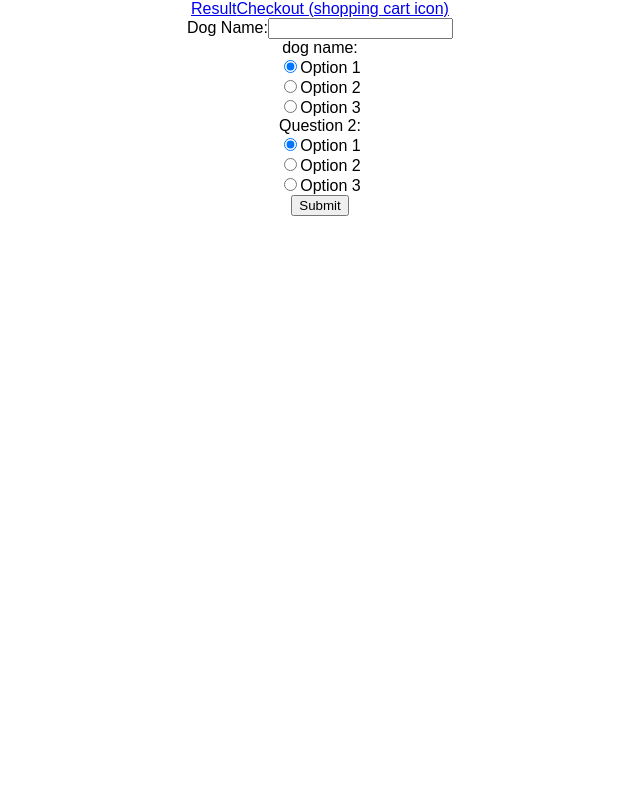
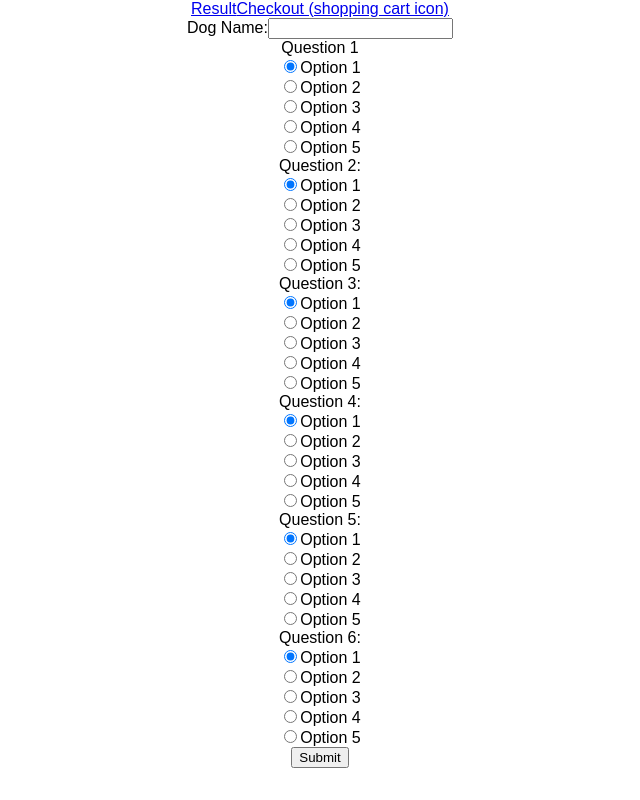
Before and after one commit to tbricca/hallo-doggos, a React (Create React App) app: page / in a window 1280 px wide. Shown: the whole page, without its empty margins (320-960 px from the left). Built offline with nearby package versions, Linux system fonts and the light colour scheme.

Commit message:
added redirect to display and more questions

```diff
--- a/src/Quiz.js
+++ b/src/Quiz.js
@@ -1,5 +1,6 @@
 import React, { Component } from 'react';
 import './App.css';
+import { BrowserRouter as Route, Redirect } from 'react-router-dom';
 
 class Quiz extends Component {
   constructor(props) {
@@ -7,7 +8,12 @@ class Quiz extends Component {
     this.state = {
       name: '',
       selectedOptionQ1: 'option1',
-      selectedOptionQ2: 'option1'
+      selectedOptionQ2: 'option1',
+      selectedOptionQ3: 'option1',
+      selectedOptionQ4: 'option1',
+      selectedOptionQ5: 'option1',
+      selectedOptionQ6: 'option1',
+      redirect: false
     }
     this.handleOptionChange = this.handleOptionChange.bind(this);
     this.handleSubmit = this.handleSubmit.bind(this);
@@ -24,9 +30,16 @@ class Quiz extends Component {
 
   handleSubmit(e) {
     e.preventDefault();
+    this.setState({
+      redirect: true
+    })
     console.log('submitted');
   }
   render() {
+    const{redirect} = this.state;
+    if(redirect){
+      return <Redirect to ='/display'/>
+    }
     return (
       <div className="App">
       <form onSubmit={this.handleSubmit}>
@@ -40,7 +53,7 @@ class Quiz extends Component {
           onChange={this.handleOptionChange} />
         </label>
         </div>
-        <div className="Q1"> dog name: {this.state.name}
+        <div className="Q1"> Question 1
           <div className="radio">
             <label>
               <input
@@ -76,7 +89,31 @@ class Quiz extends Component {
             Option 3
             </label>
         </div>
+        <div className="radio">
+          <label>
+            <input type="radio"
+            name="selectedOptionQ1"
+            value="option4"
+            checked={this.state.selectedOptionQ1 === 'option4'}
+            onChange={this.handleOptionChange}
+            />
+            Option 4
+            </label>
+        </div>
+        <div className="radio">
+          <label>
+            <input type="radio"
+            name="selectedOptionQ1"
+            value="option5"
+            checked={this.state.selectedOptionQ1 === 'option5'}
+            onChange={this.handleOptionChange}
+            />
+            Option 5
+            </label>
+        </div>
       </div>
+
+
       <div className="Q2"> Question 2:
         <div className="radio">
           <label>
@@ -113,7 +150,276 @@ class Quiz extends Component {
           Option 3
           </label>
       </div>
+      <div className="radio">
+        <label>
+          <input type="radio"
+          name="selectedOptionQ2"
+          value="option4"
+          checked={this.state.selectedOptionQ2 === 'option4'}
+          onChange={this.handleOptionChange}
+          />
+          Option 4
+          </label>
+      </div>
+      <div className="radio">
+        <label>
+          <input type="radio"
+          name="selectedOptionQ2"
+          value="option5"
+          checked={this.state.selectedOptionQ2 === 'option5'}
+          onChange={this.handleOptionChange}
+          />
+          Option 5
+          </label>
+      </div>
     </div>
+
+
+    <div className="question"> Question 3:
+      <div className="radio">
+        <label>
+          <input
+            type="radio"
+            name="selectedOptionQ3"
+            value="option1"
+            checked={this.state.selectedOptionQ3 === 'option1'}
+            onChange={this.handleOptionChange}
+             />
+            Option 1
+        </label>
+      </div>
+    <div className="radio">
+      <label>
+        <input
+          type="radio"
+          name="selectedOptionQ3"
+          value="option2"
+          checked={this.state.selectedOptionQ3 === 'option2'}
+          onChange={this.handleOptionChange}
+        />
+        Option 2
+        </label>
+    </div>
+    <div className="radio">
+      <label>
+        <input type="radio"
+        name="selectedOptionQ3"
+        value="option3"
+        checked={this.state.selectedOptionQ3 === 'option3'}
+        onChange={this.handleOptionChange}
+        />
+        Option 3
+        </label>
+    </div>
+    <div className="radio">
+      <label>
+        <input type="radio"
+        name="selectedOptionQ3"
+        value="option4"
+        checked={this.state.selectedOptionQ3 === 'option4'}
+        onChange={this.handleOptionChange}
+        />
+        Option 4
+        </label>
+    </div>
+    <div className="radio">
+      <label>
+        <input type="radio"
+        name="selectedOptionQ3"
+        value="option5"
+        checked={this.state.selectedOptionQ3 === 'option5'}
+        onChange={this.handleOptionChange}
+        />
+        Option 5
+        </label>
+    </div>
+  </div>
+
+
+  <div className="question"> Question 4:
+    <div className="radio">
+      <label>
+        <input
+          type="radio"
+          name="selectedOptionQ4"
+          value="option1"
+          checked={this.state.selectedOptionQ4 === 'option1'}
+          onChange={this.handleOptionChange}
+           />
+          Option 1
+      </label>
+    </div>
+  <div className="radio">
+    <label>
+      <input
+        type="radio"
+        name="selectedOptionQ4"
+        value="option2"
+        checked={this.state.selectedOptionQ4 === 'option2'}
+        onChange={this.handleOptionChange}
+      />
+      Option 2
+      </label>
+  </div>
+  <div className="radio">
+    <label>
+      <input type="radio"
+      name="selectedOptionQ4"
+      value="option3"
+      checked={this.state.selectedOptionQ4 === 'option3'}
+      onChange={this.handleOptionChange}
+      />
+      Option 3
+      </label>
+  </div>
+  <div className="radio">
+    <label>
+      <input type="radio"
+      name="selectedOptionQ4"
+      value="option4"
+      checked={this.state.selectedOptionQ4 === 'option4'}
+      onChange={this.handleOptionChange}
+      />
+      Option 4
+      </label>
+  </div>
+  <div className="radio">
+    <label>
+      <input type="radio"
+      name="selectedOptionQ4"
+      value="option5"
+      checked={this.state.selectedOptionQ4 === 'option5'}
+      onChange={this.handleOptionChange}
+      />
+      Option 5
+      </label>
+  </div>
+</div>
+
+
+<div className="question"> Question 5:
+  <div className="radio">
+    <label>
+      <input
+        type="radio"
+        name="selectedOptionQ5"
+        value="option1"
+        checked={this.state.selectedOptionQ5 === 'option1'}
+        onChange={this.handleOptionChange}
+         />
+        Option 1
+    </label>
+  </div>
+<div className="radio">
+  <label>
+    <input
+      type="radio"
+      name="selectedOptionQ5"
+      value="option2"
+      checked={this.state.selectedOptionQ5 === 'option2'}
+      onChange={this.handleOptionChange}
+    />
+    Option 2
+    </label>
+</div>
+<div className="radio">
+  <label>
+    <input type="radio"
+    name="selectedOptionQ5"
+    value="option3"
+    checked={this.state.selectedOptionQ5 === 'option3'}
+    onChange={this.handleOptionChange}
+    />
+    Option 3
+    </label>
+</div>
+<div className="radio">
+  <label>
+    <input type="radio"
+    name="selectedOptionQ5"
+    value="option4"
+    checked={this.state.selectedOptionQ5 === 'option4'}
+    onChange={this.handleOptionChange}
+    />
+    Option 4
+    </label>
+</div>
+<div className="radio">
+  <label>
+    <input type="radio"
+    name="selectedOptionQ5"
+    value="option5"
+    checked={this.state.selectedOptionQ5 === 'option5'}
+    onChange={this.handleOptionChange}
+    />
+    Option 5
+    </label>
+</div>
+</div>
+
+
+<div className="question"> Question 6:
+  <div className="radio">
+    <label>
+      <input
+        type="radio"
+        name="selectedOptionQ6"
+        value="option1"
+        checked={this.state.selectedOptionQ6 === 'option1'}
+        onChange={this.handleOptionChange}
+         />
+        Option 1
+    </label>
+  </div>
+<div className="radio">
+  <label>
+    <input
+      type="radio"
+      name="selectedOptionQ6"
+      value="option2"
+      checked={this.state.selectedOptionQ6 === 'option2'}
+      onChange={this.handleOptionChange}
+    />
+    Option 2
+    </label>
+</div>
+<div className="radio">
+  <label>
+    <input type="radio"
+    name="selectedOptionQ6"
+    value="option3"
+    checked={this.state.selectedOptionQ6 === 'option3'}
+    onChange={this.handleOptionChange}
+    />
+    Option 3
+    </label>
+</div>
+<div className="radio">
+  <label>
+    <input type="radio"
+    name="selectedOptionQ6"
+    value="option4"
+    checked={this.state.selectedOptionQ6 === 'option4'}
+    onChange={this.handleOptionChange}
+    />
+    Option 4
+    </label>
+</div>
+<div className="radio">
+  <label>
+    <input type="radio"
+    name="selectedOptionQ6"
+    value="option5"
+    checked={this.state.selectedOptionQ6 === 'option5'}
+    onChange={this.handleOptionChange}
+    />
+    Option 5
+    </label>
+</div>
+</div>
+
+
+
     <button onClick={(e) => this.handleSubmit(e)}>Submit</button>
     </form>
       </div>
```
